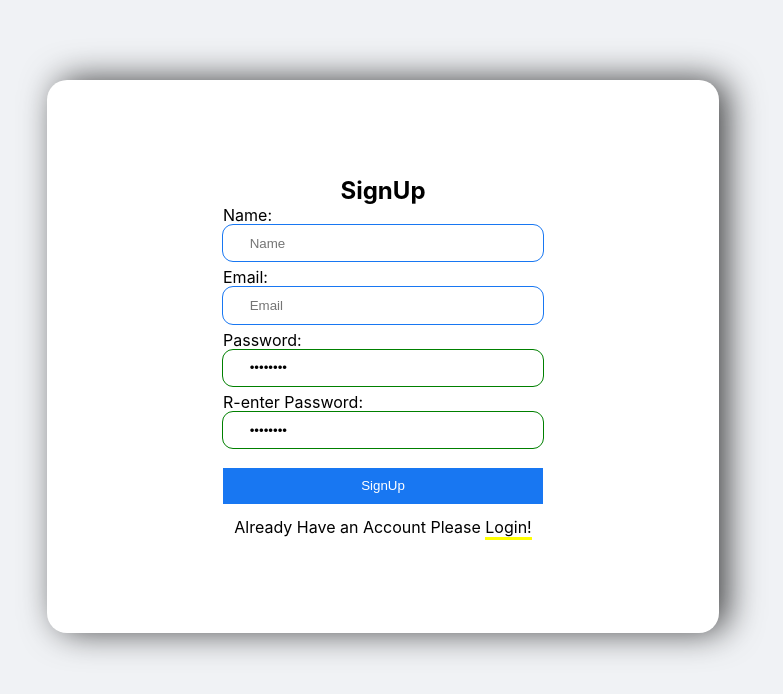
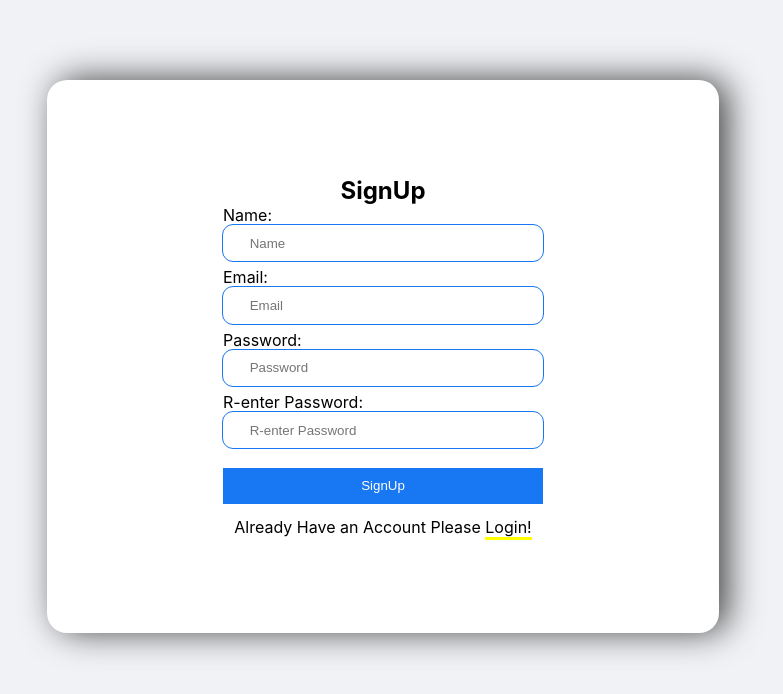
Before and after one commit to SainathPatil001/novoretail, a React (Create React App) app: page /signup in a window 1280 px wide. Shown: the top 694 px of the page, without its empty margins (257-1040 px from the left). Built offline with nearby package versions, Linux system fonts and the light colour scheme.

Commit message:
fixed minor bugs in singup

```diff
--- a/src/components/SignUp.js
+++ b/src/components/SignUp.js
@@ -18,8 +18,8 @@ export default function SignUp() {
   const repasswordRef = createRef();
   const repasswordSpanRef = createRef();
   const [email, setEmail] = useState("");
-  const [password, setPassword] = useState("Sai@3201");
-  const [repassword, setRePassword] = useState("Sai@3201");
+  const [password, setPassword] = useState("");
+  const [repassword, setRePassword] = useState("");
   const [name, setName] = useState("");
   const [loading, setLoading] = useState(false)
   const [disable, setDisable] = useState(false)
@@ -117,6 +117,11 @@ export default function SignUp() {
 
   const handleSubmit=(e)=>{
     e.preventDefault()
+
+    if(!name.length>=3 || !isEmail(email) || !isStrongPassword(password) || password!==repassword){
+      console.log("in if");
+        return;
+    }
     setLoading(true)
     setDisable(true)
     if(name.length>=3 && isEmail(email) && isStrongPassword(password) && password===repassword)
@@ -198,7 +203,7 @@ export default function SignUp() {
             ref={nameRef}
             name="name"
             placeholder="Name"
-
+            required
             value={name}
             onChange={handleName}
             onBlur={(e)=>{
@@ -216,7 +221,7 @@ export default function SignUp() {
             ref={emailRef}
             name="email"
             placeholder="Email"
-
+        required
             value={email}
             onChange={handleEmail}
             onBlur={(e)=>{
@@ -237,6 +242,7 @@ export default function SignUp() {
             value={password}
             ref={passwordRef}
             onChange={handlePassword}
+            required
             onBlur={(e)=>{
               if(e.target.value==="")
               {
@@ -256,6 +262,7 @@ export default function SignUp() {
             value={repassword}
             onChange={handleRePassword}
             ref={repasswordRef}
+            required
             onBlur={(e)=>{
               if(e.target.value==="")
               {
```
